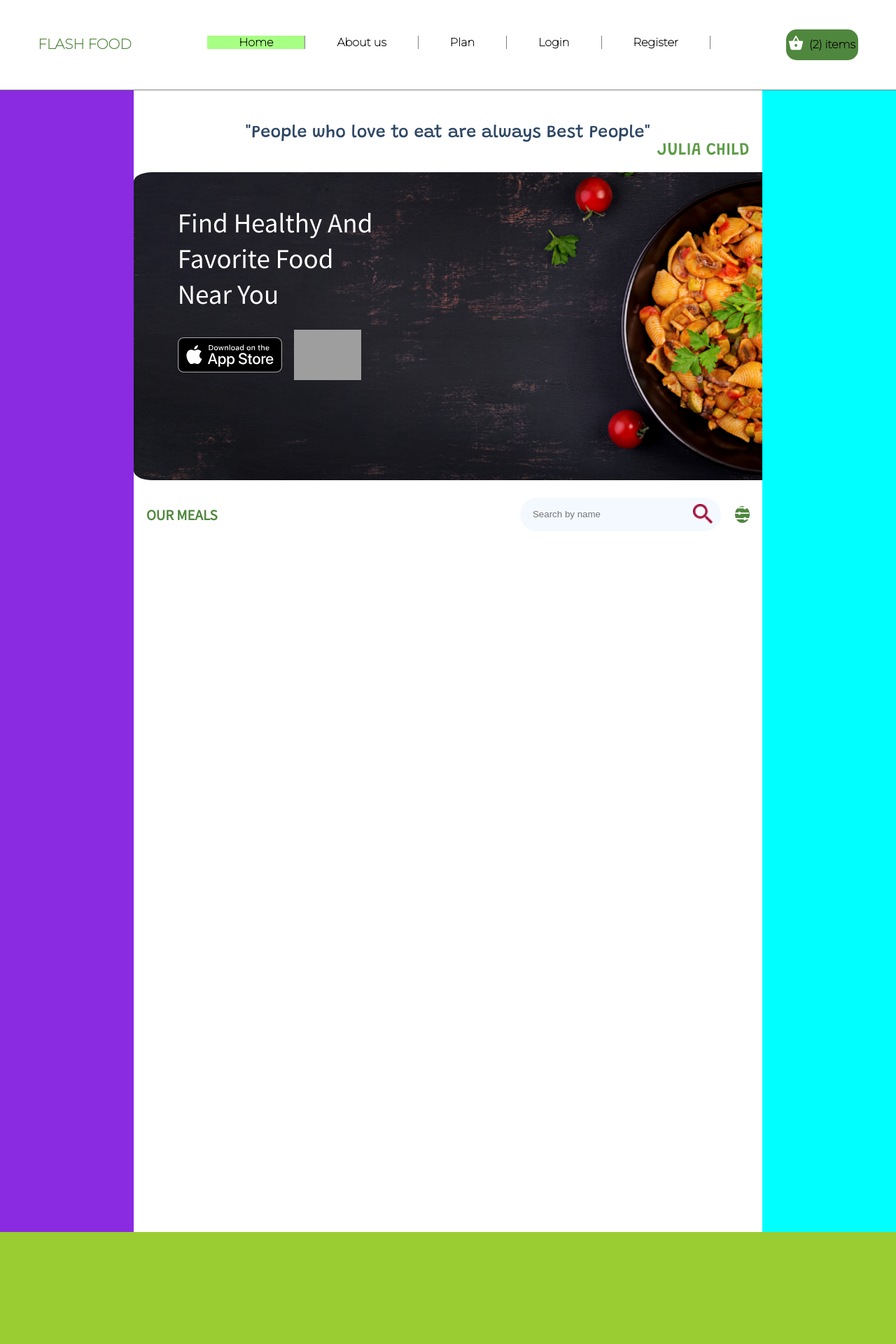
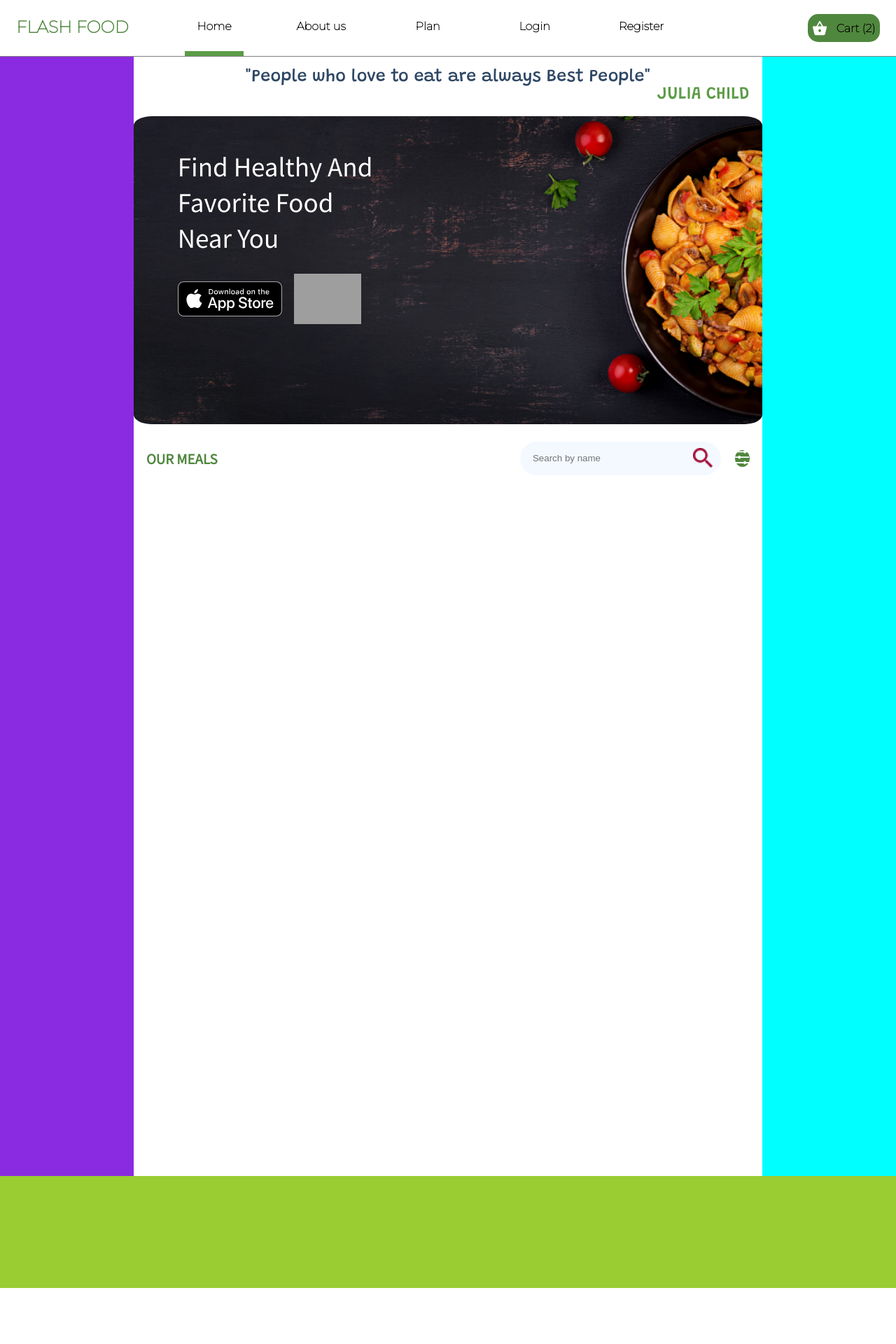
Before and after one commit to Projekt-Reddo/Tabemono, a Python web app: template Templates/index.html in a window 1280 px wide. Shown: the whole page at 70% size. After the commit the page ends 1840 px from the top, so only its background shows below. Run offline with Jinja, Linux system fonts and the light colour scheme; the template is opened without the code that fills it, so the values that code supplies are empty; grey boxes are pictures that could not be loaded.

Commit message:
fix menu bugs

```diff
--- a/Templates/index.html
+++ b/Templates/index.html
@@ -13,22 +13,23 @@
     <!-- Header and Navigation Bar -->
     <header>
         <nav>
+            <!-- Logo -->
             <h1>FLASH FOOD</h1>
-
+            <!-- Menu -->
             <ul>
-                <li><a href="index.html" class="active">Home</a></li>
+                <li class="active"><a href="index.html">Home</a></li>
                 <li><a href="#">About us</a></li>
                 <li><a href="#">Plan</a></li>
                 <li><a href="login.html">Login</a></li>
                 <li><a href="register.html">Register</a></li>
                 <div class="userImage"></div>
             </ul>
-
+            <!-- User imange -->
+            <div class="login-infor"></div>
+            <!-- Cart -->
             <div class="cart">
-                <div>
-                    <img src="icons/cart.png">
-                </div>
-                <p>(2) items</p>
+                <img src="icons/cart.png">
+                <p>Cart (2)</p>
             </div>
         </nav>
     </header>
@@ -68,7 +69,7 @@
                 <div class="search_container">
                     <div class="search_bar">
                         <input type="text" placeholder=" Search by name" name="search">
-                        <input type="image" src="../icons/search.png" alt="Submit" height="60%">
+                        <input type="image" src="icons/search.png" alt="Submit" height="60%">
                     </div>
                     <button class="filter">
                         <img src="icons/filter.png">
--- a/Templates/style/index.css
+++ b/Templates/style/index.css
@@ -16,36 +16,57 @@ body {
 header {
     display: grid;
     position: fixed;
-    grid-template-rows: auto auto;
     background-color: white;
     width: 100%;
+    height: 10vh;
     border-bottom: 1px solid gray;
 }
 
 nav {
-    height: 16vh;
+    height: 100%;
     display: flex;
-    justify-content: center;
     text-align: center;
-    align-items: center;
 }
 
 nav > * {
     height: 20%;
-    text-align: center;
     margin: auto;
     font-size: 1rem;
     font-weight: bold;
 }
 
 nav h1 {
-    font-size: 20px;
+    font-size: 1.5rem;
     color: #50873E;
     font-weight: bold;
+    height: 100%;
+    padding-top: 3vh;
+}
+
+ul {
+    list-style-type: none;
+    height: 100%;
+    width: 65%;
+    display: flex;
+    justify-content: space-around;
+}
+
+li {
+    width: 10%;
+    padding-top: 3.5vh;
+}
+
+li>a {
+    text-decoration: none;
+    color: black;
+}
+
+.active {
+    border-bottom: 7px solid #5c9c47;
 }
 
 .cart {
-    height: 35%;
+    height: 50%;
     background: #50873E;
     display: flex;
     width: 8%;
@@ -57,28 +78,11 @@ nav h1 {
     margin: auto;
 }
 
-ul {
-    list-style-type: none;
-}
-
-li {
-    float: left;
-    border-right: 1px solid gray;
-}
-
-li>a {
-    display: block;
-    padding: 0 45px;
-    text-align: center;
-    text-decoration: none;
-    color: black;
-}
-
 main {
     background: white;
     height: 200vh;
     grid-column: 4/9;
-    margin-top: 20vh;
+    margin-top: 10vh;
 }
 
 .left {
@@ -95,10 +99,6 @@ footer {
     background-color: yellowgreen;
     height: 20vh;
     grid-column: 1/12;
-}
-
-.active {
-    background-color: #a7ff83;
 }
 
 .banner_container {
@@ -125,7 +125,7 @@ footer {
     background-image: url("../images/banner.png");
     background-repeat: no-repeat;
     background-size: cover;
-    border-radius: 3% 0 0 3%;
+    border-radius: 3% 3% 3% 3%;
 }
 
 .banner>p {
```
